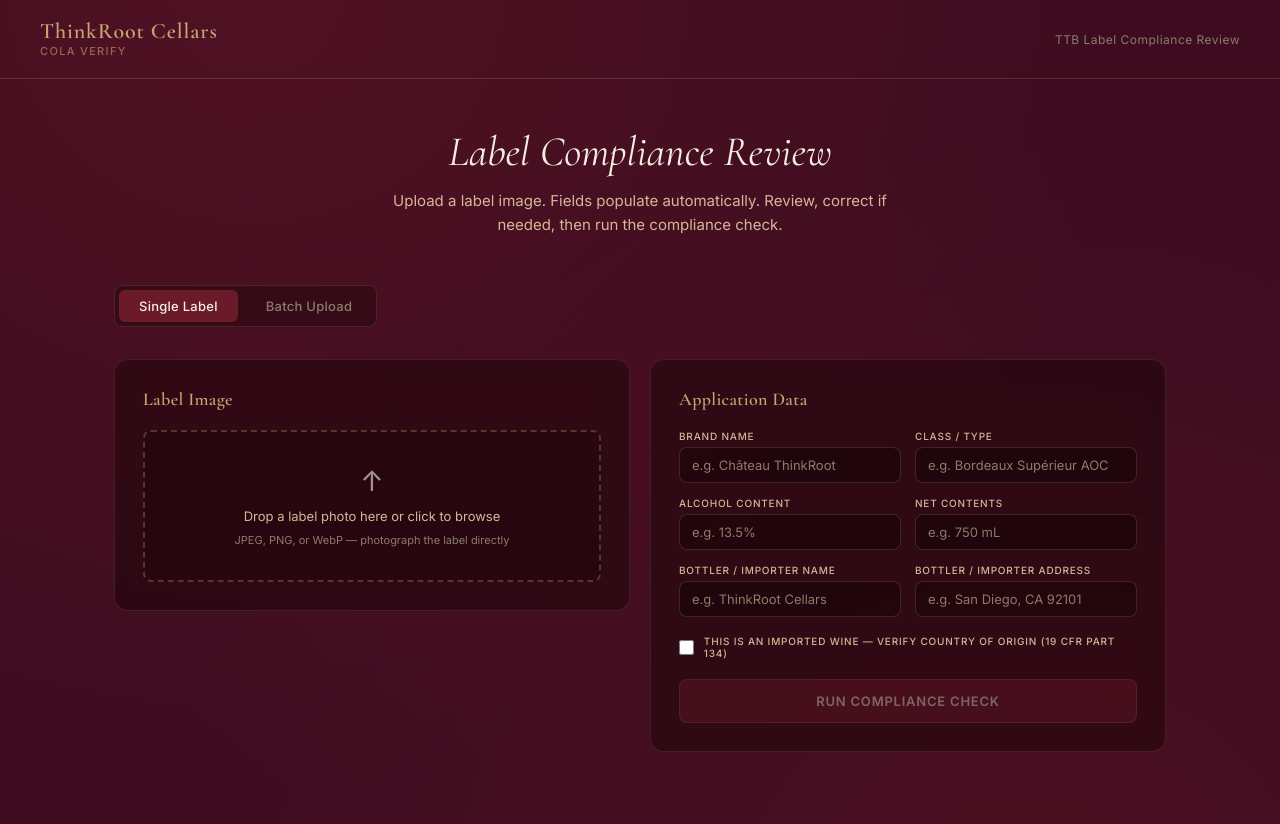
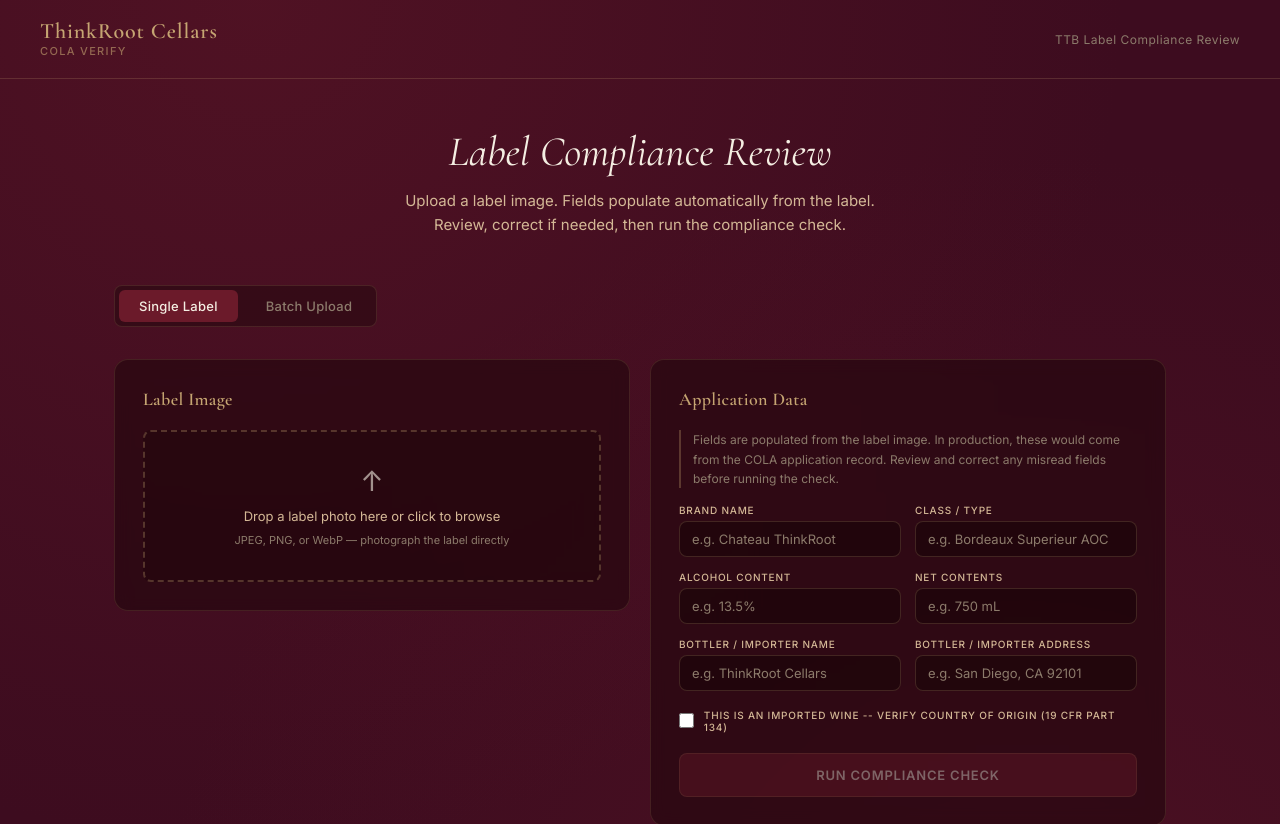
Before and after one commit to thethinkroot/thinkroot-cellars, a React (Vite) app: page / in a window 1280 px wide. Shown: the top 824 px of the page. Built offline with nearby package versions, Linux system fonts and the light colour scheme.

Commit message:
add application data context note, remove special chars from App.jsx

```diff
--- a/src/App.jsx
+++ b/src/App.jsx
@@ -60,8 +60,6 @@ export default function App() {
         }
       });
 
-      // Auto-detect imported wine from country of origin field
-      // Also detect from bottler name containing "import" when no country is stated
       const domestic = ['united states', 'usa', 'u.s.a', 'us'];
       const isImport = data.countryOfOrigin
         ? !domestic.some(d => data.countryOfOrigin.toLowerCase().includes(d))
@@ -76,7 +74,7 @@ export default function App() {
       setAiFilledFields(filled);
 
     } catch {
-      // Silent fail — agent fills manually
+      // Silent fail -- agent fills manually
     } finally {
       setExtracting(false);
     }
@@ -156,7 +154,7 @@ export default function App() {
         <div className="app-intro">
           <h1>Label Compliance Review</h1>
           <p>
-            Upload a label image. Fields populate automatically.
+            Upload a label image. Fields populate automatically from the label.
             Review, correct if needed, then run the compliance check.
           </p>
         </div>
@@ -204,7 +202,7 @@ export default function App() {
                   )}
                   {extracted && !extracting && (
                     <div className="extraction-status done">
-                      ✓ Fields populated from label — review before verifying
+                      Fields populated from label -- review before verifying
                     </div>
                   )}
                 </div>
@@ -249,15 +247,28 @@ export default function App() {
                         gap: '5px',
                         letterSpacing: '0.04em'
                       }}>
-                        <span style={{ fontSize: '8px' }}>◆</span> AI-assisted fields
+                        AI-assisted fields
                       </span>
                     )}
                   </div>
 
+                  <p style={{
+                    fontSize: '12px',
+                    color: 'var(--muted)',
+                    margin: '0 0 16px 0',
+                    lineHeight: '1.6',
+                    borderLeft: '2px solid rgba(197, 165, 114, 0.3)',
+                    paddingLeft: '12px'
+                  }}>
+                    Fields are populated from the label image. In production,
+                    these would come from the COLA application record. Review
+                    and correct any misread fields before running the check.
+                  </p>
+
                   <div className="field-grid">
                     {[
-                      { key: 'brandName', label: 'Brand Name', placeholder: 'e.g. Château ThinkRoot' },
-                      { key: 'classType', label: 'Class / Type', placeholder: 'e.g. Bordeaux Supérieur AOC' },
+                      { key: 'brandName', label: 'Brand Name', placeholder: 'e.g. Chateau ThinkRoot' },
+                      { key: 'classType', label: 'Class / Type', placeholder: 'e.g. Bordeaux Superieur AOC' },
                       { key: 'alcoholContent', label: 'Alcohol Content', placeholder: 'e.g. 13.5%' },
                       { key: 'netContents', label: 'Net Contents', placeholder: 'e.g. 750 mL' },
                       { key: 'bottlerName', label: 'Bottler / Importer Name', placeholder: 'e.g. ThinkRoot Cellars' },
@@ -283,14 +294,14 @@ export default function App() {
                           checked={applicationData.isImport}
                           onChange={e => handleFieldChange('isImport', e.target.checked)}
                         />
-                        This is an imported wine — verify country of origin (19 CFR part 134)
+                        This is an imported wine -- verify country of origin (19 CFR part 134)
                         {aiFilledFields.isImport && (
                           <span style={{
                             fontSize: '10px',
                             color: 'var(--copper)',
                             marginLeft: '6px'
                           }}>
-                            ◆ auto-detected
+                            auto-detected
                           </span>
                         )}
                       </label>
@@ -339,9 +350,15 @@ export default function App() {
       </main>
 
       <footer className="site-footer">
-        ThinkRoot Cellars · COLA Verify · Built by Chad Corriveau
+        ThinkRoot Cellars
         &nbsp;·&nbsp;
-        TTB compliance per 27 CFR 4.32, 4.34, CFR part 16 · Country of origin per 19 CFR part 134
+        COLA Verify
+        &nbsp;·&nbsp;
+        Built by Chad Corriveau
+        &nbsp;·&nbsp;
+        TTB compliance per 27 CFR 4.32, 4.34, CFR part 16
+        &nbsp;·&nbsp;
+        Country of origin per 19 CFR part 134
       </footer>
     </>
   );
```
